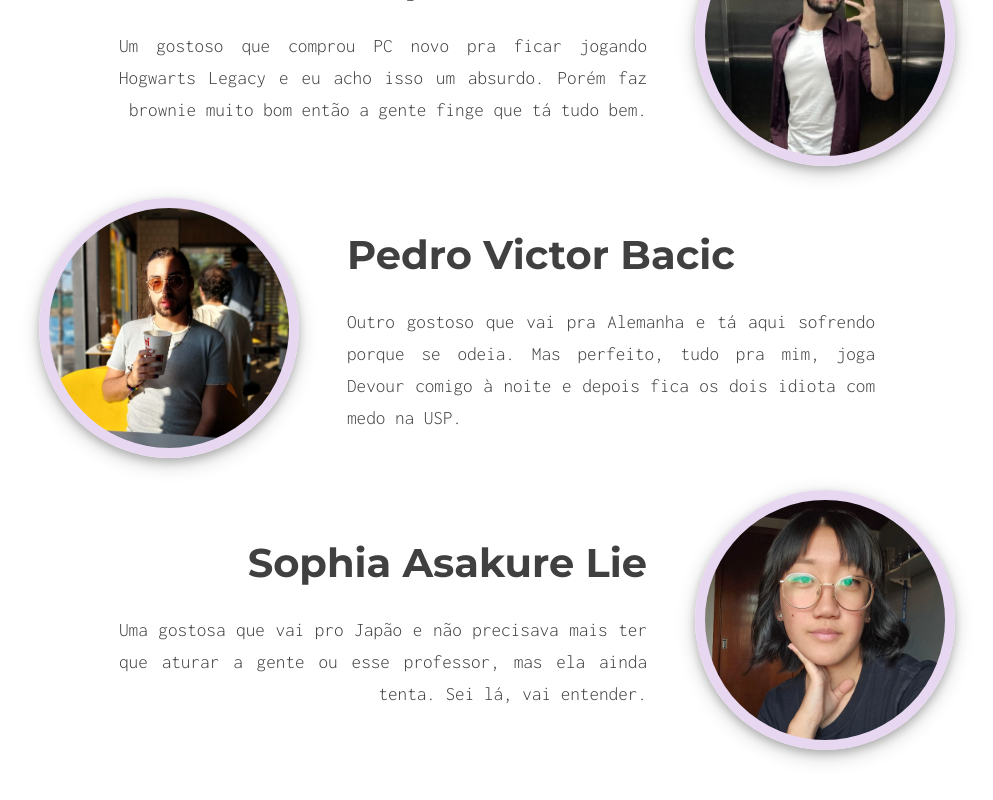
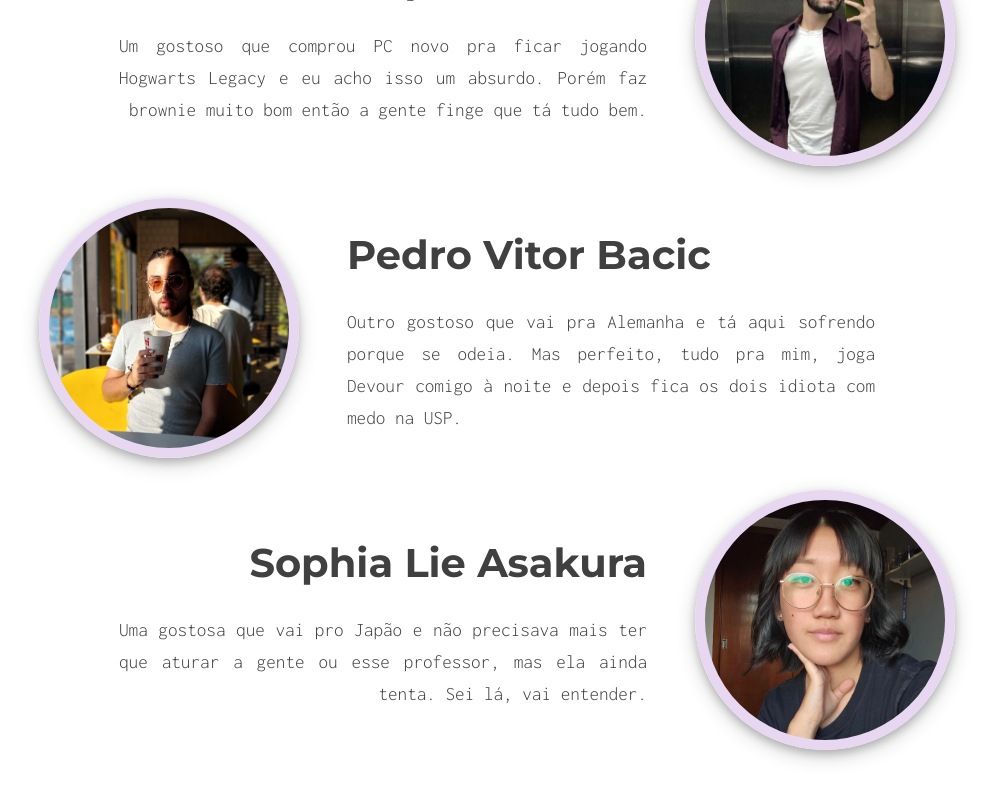
Before and after one commit to lucas-pvg/PCS3732_LabProc, a React (Create React App) app in the folder frontend/: page /about in a window 1280 px wide. Shown: the part 1209-2009 px from the top of the page, without its empty margins (143-1136 px from the left). Built offline with nearby package versions, Linux system fonts and the light colour scheme.

Commit message:
✏️ Misspelled some names yay :3

```diff
--- a/frontend/src/routes/aboutPage.js
+++ b/frontend/src/routes/aboutPage.js
@@ -26,7 +26,7 @@ const AboutPage = () => {
       <AboutCard
         className="bacic"
         side="left"
-        name="Pedro Victor Bacic"
+        name="Pedro Vitor Bacic"
         info="Outro gostoso que vai pra Alemanha e tá aqui sofrendo porque se odeia. Mas perfeito, tudo pra mim, joga Devour comigo à noite e depois fica os dois idiota com medo na USP."
       />
 
@@ -34,7 +34,7 @@ const AboutPage = () => {
         className="soph"
         side="right"
         end={true}
-        name="Sophia Asakure Lie"
+        name="Sophia Lie Asakura"
         info="Uma gostosa que vai pro Japão e não precisava mais ter que aturar a gente ou esse professor, mas ela ainda tenta. Sei lá, vai entender."
       />
 
```
